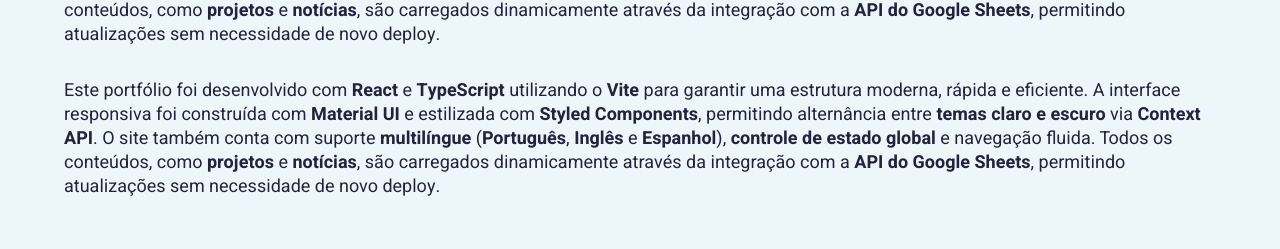
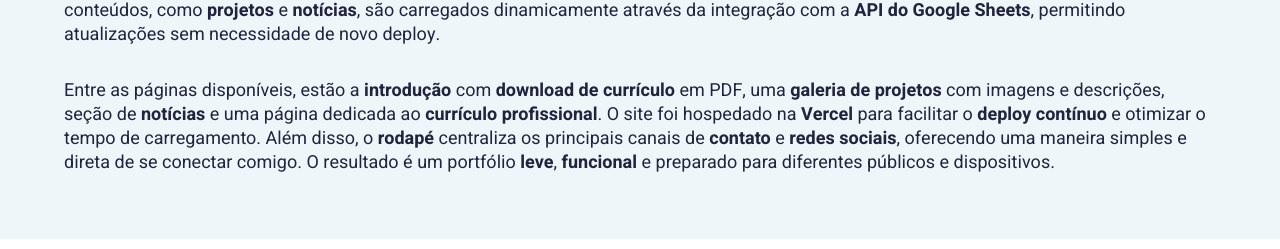
Before and after one commit to JPAzeverde/Portifolio, a React (Vite) app: page / in a window 1280 px wide. Shown: the part 844-1093 px from the top of the page. Built offline with nearby package versions, Linux system fonts and the light colour scheme; no server answers.

Commit message:
Corrigindo os textos da página Home

```diff
--- a/src/components/PortifolioSection.tsx
+++ b/src/components/PortifolioSection.tsx
@@ -22,7 +22,7 @@ export function PortifolioSection({ children }: Props) {
         <StyledP
         className="mb-1 fz-18"
           dangerouslySetInnerHTML={{
-            __html: translations.about.description1,
+            __html: translations.about.description2,
           }}
         />
         {children}
```
